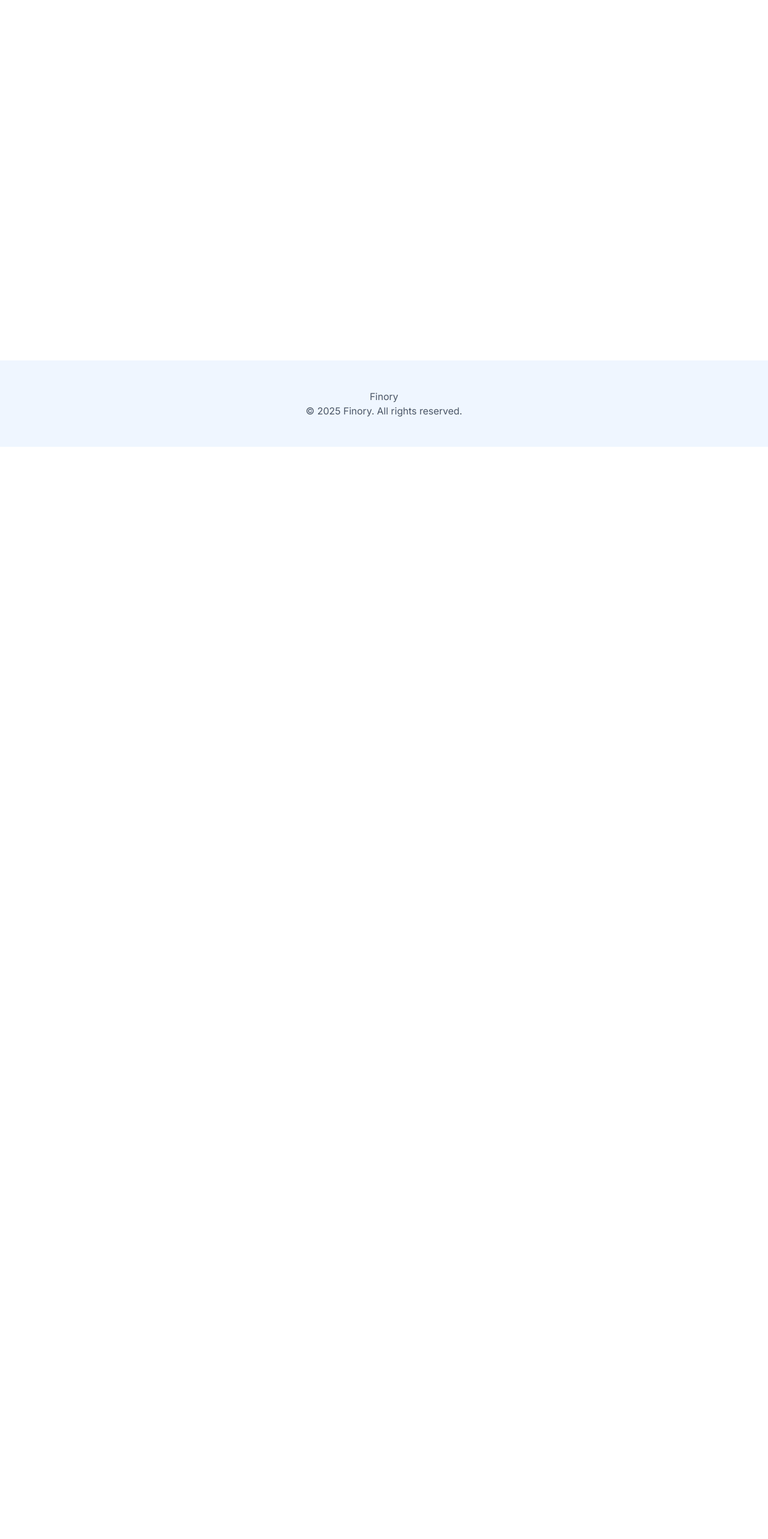
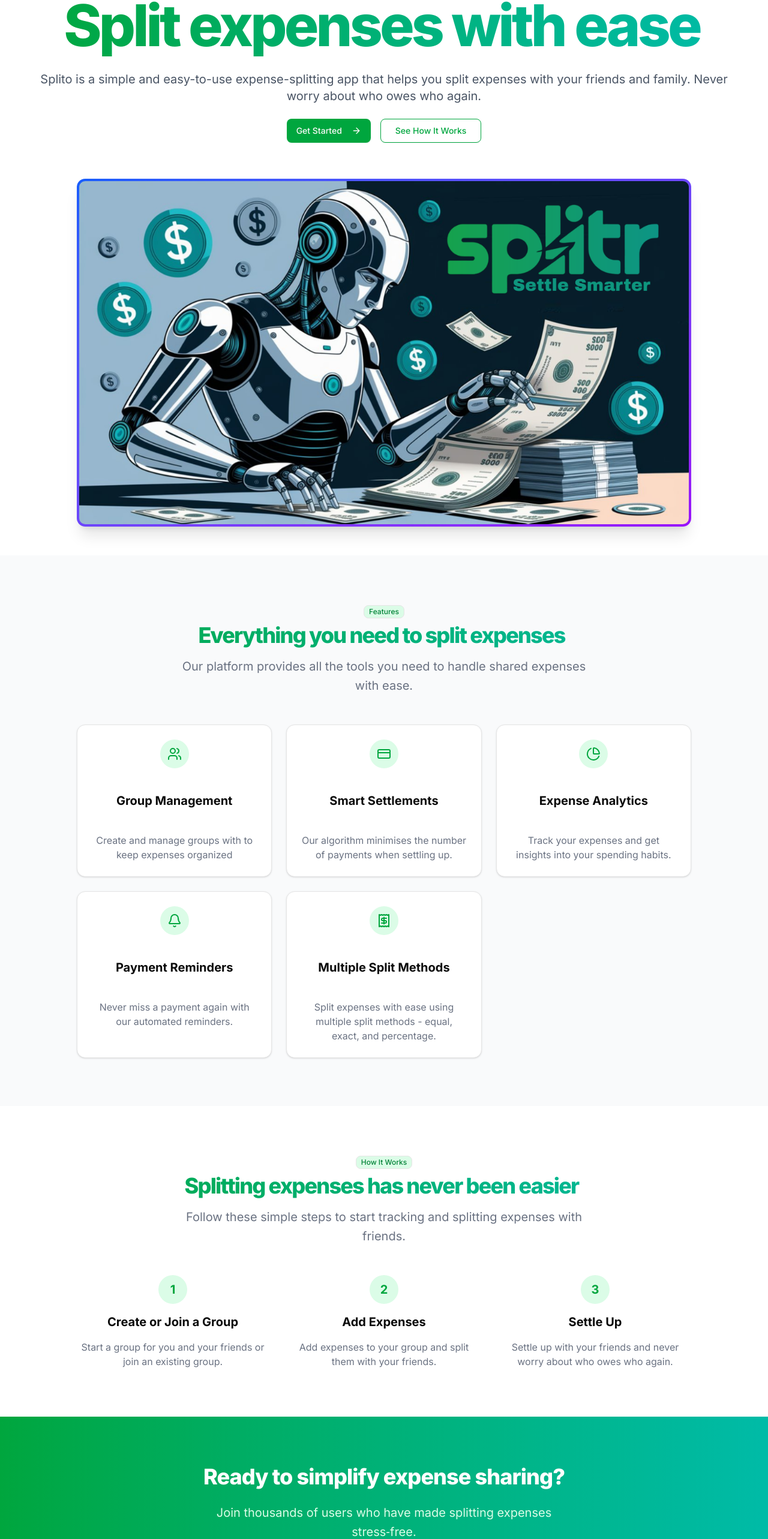
Before and after one commit to Nammi-Kusuma/Finory, a Next.js app: page /splito in a window 1280 px wide. Shown: the part 199-2765 px from the top of the page at 60% size. Before the commit the page ends 944 px from the top, so only its background shows below. Built offline with nearby package versions, Linux system fonts and the light colour scheme; no server answers.

Commit message:
splito homepage done

```diff
--- a/app/globals.css
+++ b/app/globals.css
@@ -121,6 +121,10 @@
   }
 }
 
+@utility gradient-splito {
+  @apply bg-gradient-to-r from-green-600 to-teal-500;
+}
+
 @layer utilities {
   .gradient {
     @apply bg-gradient-to-br from-blue-600 to-purple-600;
@@ -128,6 +132,10 @@
 
   .gradient-title {
     @apply bg-gradient-to-br from-blue-600 to-purple-600 font-extrabold tracking-tighter pr-2 pb-2 text-transparent bg-clip-text;
+  }
+
+  .gradient-title-splito {
+    @apply gradient-splito font-extrabold tracking-tighter text-transparent bg-clip-text pb-1 pr-2;
   }
 }
 
--- a/app/layout.js
+++ b/app/layout.js
@@ -4,6 +4,7 @@ import { Inter } from "next/font/google";
 import { ClerkProvider } from "@clerk/nextjs";
 import { Toaster } from "sonner";
 import { ConvexClientProvider } from "@/components/convexClientProvider";
+import Footer from "@/components/Footer";
 
 const inter = Inter({ subsets: ["latin"] });
 
@@ -23,12 +24,7 @@ export default function RootLayout({ children }) {
           <Header title="Finory"/>
           <main className="min-h-screen">{children}</main>
           <Toaster richColors />
-          <footer className="bg-blue-50 py-12">
-            <div className="container mx-auto px-4 text-center text-gray-600">
-              <p>Finory</p>
-              <p>© {new Date().getFullYear()} Finory. All rights reserved.</p>
-            </div>
-          </footer>
+          <Footer title="Finory"/>
         </body>
       </html>
       </ConvexClientProvider>
--- a/app/splito/layout.js
+++ b/app/splito/layout.js
@@ -1,6 +1,7 @@
 import { Inter } from "next/font/google";
 import '../globals.css';
 import Header from "@/components/Header";
+import Footer from "@/components/Footer";
 
 const inter = Inter({ subsets: ["latin"] });
 
@@ -16,6 +17,7 @@ export default function RootLayout({ children }) {
           <main className="min-h-screen">
             {children}
           </main>
+          {/* <Footer title="Splito"/> */}
       </div>
   );
 }
--- a/app/splito/page.jsx
+++ b/app/splito/page.jsx
@@ -1,14 +1,194 @@
-import { Badge } from 'lucide-react'
+import { Badge } from '@/components/ui/badge'
+import { Button } from '@/components/ui/button'
+import { ArrowRight, Users, CreditCard, PieChart, Bell, Receipt } from 'lucide-react'
+import Link from 'next/link'
 import React from 'react'
+import Image from 'next/image'
+import hero from '../../public/hero.png'
+import { Card } from '@/components/ui/card'
+
+const FEATURES = [
+  {
+    title: "Group Management",
+    Icon: Users,
+    bg: "bg-green-100",
+    color: "text-green-600",
+    description: "Create and manage groups with to keep expenses organized",
+  },
+  {
+    title: "Smart Settlements",
+    Icon: CreditCard,
+    bg: "bg-green-100",
+    color: "text-green-600",
+    description: "Our algorithm minimises the number of payments when settling up.",
+  },
+  {
+    title: "Expense Analytics",
+    Icon: PieChart,
+    bg: "bg-green-100",
+    color: "text-green-600",
+    description: "Track your expenses and get insights into your spending habits.",
+  },
+  {
+    title: "Payment Reminders",
+    Icon: Bell,
+    bg: "bg-green-100",
+    color: "text-green-600",
+    description: "Never miss a payment again with our automated reminders.",
+  },
+  {
+    title: "Multiple Split Methods",
+    Icon: Receipt,
+    bg: "bg-green-100",
+    color: "text-green-600",
+    description: "Split expenses with ease using multiple split methods - equal, exact, and percentage.",
+  },
+];
+
+const STEPS = [
+  {
+    label: "1",
+    title: "Create or Join a Group",
+    description: "Start a group for you and your friends or join an existing group."
+  },
+  {
+    label: "2",
+    title: "Add Expenses",
+    description: "Add expenses to your group and split them with your friends."
+  },
+  {
+    label: "3",
+    title: "Settle Up",
+    description: "Settle up with your friends and never worry about who owes who again."
+  }
+]
 
 const Page = () => {
   return (
     <div className='flex flex-col pt-16'>
-      <section  className="mt-20 pb-12 space-y-10 md:space-y-15 px-5">
-        <div className='container mx-auto px-4 md:px-6 text-center space-y-6'>
-        <Badge variant="outline" className="bg-green-100 text-green-700">
+      <section className="mt-20 pb-12 space-y-10 md:space-y-15 px-5">
+        <div className="container mx-auto px-4 md:px-6 text-center space-y-6">
+          <Badge variant="outline" className="bg-green-100 text-green-700">
             Split expenses. Simplify life.
           </Badge>
+
+          <h1 className="gradient-title-splito mx-auto max-w-6xl text-4xl font-bold md:text-8xl">
+            Split expenses with ease
+          </h1>
+
+          <p className="mx-auto max-w-6xl text-xl text-gray-600">
+            Splito is a simple and easy-to-use expense-splitting app that helps you split expenses with your friends and family. Never worry about who owes who again.
+          </p>
+
+          <div className="flex flex-col items-center gap-4 sm:flex-row justify-center">
+            <Button
+              asChild
+              size="lg"
+              className="bg-green-600 hover:bg-green-700"
+            >
+              <Link href="/splito/dashboard">
+                Get Started
+                <ArrowRight className="ml-2 h-4 w-4" />
+              </Link>
+            </Button>
+            <Button
+              asChild
+              variant="outline"
+              size="lg"
+              className="border-green-600 text-green-600 hover:bg-green-50"
+            >
+              <Link href="#how-it-works">See How It Works</Link>
+            </Button>
+          </div>
+        </div>
+
+        <div className="container mx-auto max-w-5xl overflow-hidden rounded-xl shadow-xl">
+          <div className="gradient p-1 aspect-[16/9]">
+            <Image
+              src={hero}
+              width={1280}
+              height={720}
+              alt="Banner"
+              className="rounded-lg mx-auto"
+              priority
+            />
+          </div>
+        </div>
+      </section>
+
+      <section id="features" className="bg-gray-50 py-20">
+        <div className="container mx-auto px-4 md:px-6 text-center">
+          <Badge variant="outline" className="bg-green-100 text-green-700">
+            Features
+          </Badge>
+          <h2 className="gradient-title-splito mt-2 text-3xl md:text-4xl">
+            Everything you need to split expenses
+          </h2>
+          <p className="mx-auto mt-3 max-w-[700px] text-gray-500 md:text-xl/relaxed">
+            Our platform provides all the tools you need to handle shared
+            expenses with ease.
+          </p>
+
+          <div className="mx-auto mt-12 grid max-w-5xl gap-6 md:grid-cols-2 lg:grid-cols-3">
+            {FEATURES.map(({ title, Icon, bg, color, description }) => (
+              <Card
+                key={title}
+                className="flex flex-col items-center space-y-4 p-6 text-center"
+              >
+                <div className={`rounded-full p-3 ${bg}`}>
+                  <Icon className={`h-6 w-6 ${color}`} />
+                </div>
+
+                <h3 className="text-xl font-bold">{title}</h3>
+                <p className="text-gray-500">{description}</p>
+              </Card>
+            ))}
+          </div>
+        </div>
+      </section>
+
+      <section id="how-it-works" className="py-20">
+        <div className="container mx-auto px-4 md:px-6 text-center">
+          <Badge variant="outline" className="bg-green-100 text-green-700">
+            How It Works
+          </Badge>
+          <h2 className="gradient-title-splito mt-2 text-3xl md:text-4xl">
+            Splitting expenses has never been easier
+          </h2>
+          <p className="mx-auto mt-3 max-w-[700px] text-gray-500 md:text-xl/relaxed">
+            Follow these simple steps to start tracking and splitting expenses
+            with friends.
+          </p>
+
+          <div className="mx-auto mt-12 grid max-w-5xl gap-8 md:grid-cols-3">
+            {STEPS.map(({ label, title, description }) => (
+              <div key={label} className="flex flex-col items-center space-y-4">
+                <div className="flex h-12 w-12 items-center justify-center rounded-full bg-green-100 text-xl font-bold text-green-600">
+                  {label}
+                </div>
+                <h3 className="text-xl font-bold">{title}</h3>
+                <p className="text-gray-500 text-center">{description}</p>
+              </div>
+            ))}
+          </div>
+        </div>
+      </section>
+
+      <section className="py-20 gradient-splito">
+        <div className="container mx-auto px-4 md:px-6 text-center space-y-6">
+          <h2 className="text-3xl font-extrabold tracking-tight md:text-4xl text-white">
+            Ready to simplify expense sharing?
+          </h2>
+          <p className="mx-auto max-w-[600px] text-green-100 md:text-xl/relaxed">
+            Join thousands of users who have made splitting expenses
+            stress‑free.
+          </p>
+          <Button asChild size="lg" className="bg-green-800 hover:opacity-90">
+            <Link href="/splito/dashboard">
+              Get Started
+              <ArrowRight className="ml-2 h-4 w-4" />
+            </Link>
+          </Button>
         </div>
       </section>
     </div>
--- /dev/null
+++ b/components/Footer.jsx
@@ -0,0 +1,14 @@
+import React from 'react'
+
+const Footer = ({title}) => {
+  return (
+    <footer className="bg-blue-50 py-12">
+    <div className="container mx-auto px-4 text-center text-gray-600">
+      <p>{title}</p>
+      <p>© {new Date().getFullYear()} {title}. All rights reserved.</p>
+    </div>
+  </footer>
+  )
+}
+
+export default Footer
--- a/lib/checkUser.js
+++ b/lib/checkUser.js
@@ -3,7 +3,7 @@ import { db } from "./prisma"
 
 export const checkUser = async () => {
  const user = await currentUser();
- console.log(user)
+//  console.log(user)
  if (!user) return null;
 
  try {
```
Also changed, not shown: public/hero.png (added).
